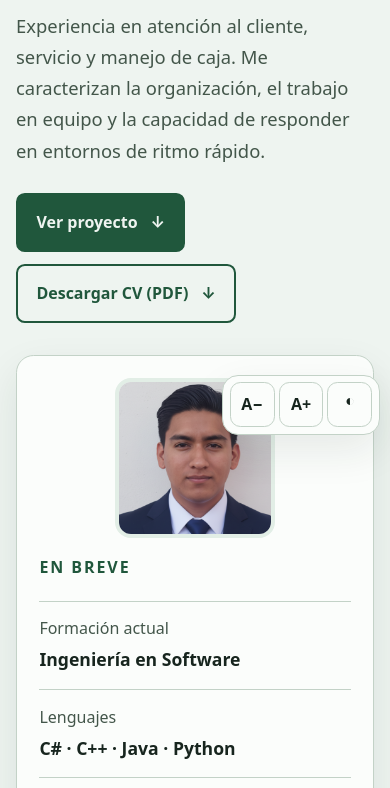
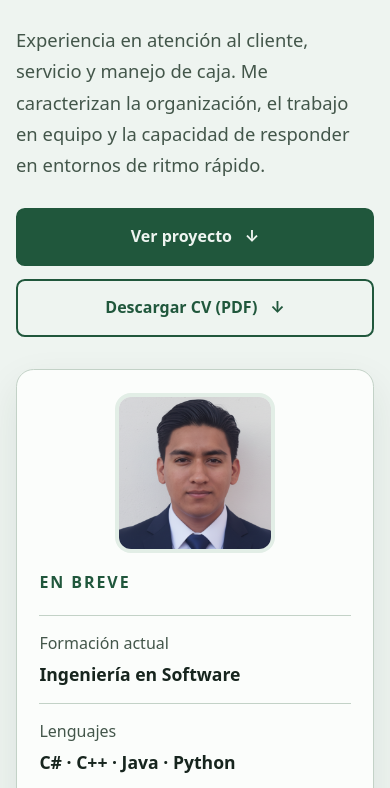
Before and after one commit to epdodev/PagePortafolioWeb-AgentC, a plain HTML site: page index.html in a window 390 px wide. Shown: the part 399-1187 px from the top of the page. Drawn offline with Linux system fonts and the light colour scheme.

Commit message:
Refine mobile spacing and heading contrast

```diff
--- a/styles.css
+++ b/styles.css
@@ -79,14 +79,14 @@ a:focus-visible, button:focus-visible, main:focus-visible {
   display: grid; grid-template-columns: minmax(0, 1.5fr) minmax(17rem, .8fr); align-items: center;
   gap: clamp(2rem, 8vw, 7rem); padding-block: clamp(5rem, 12vw, 9rem) clamp(4rem, 8vw, 6rem);
 }
-.hero-main { max-width: 45rem; }
+.hero-main { min-width: 0; max-width: 45rem; }
 .eyebrow, .card-kicker {
   margin: 0 0 1rem; color: var(--accent-strong); font-size: 1rem; font-weight: 800;
   letter-spacing: .12em; text-transform: uppercase;
 }
 .status-dot { display: inline-block; width: .65rem; height: .65rem; margin-right: .55rem; border-radius: 50%; background: var(--accent); vertical-align: .05em; }
 h1, h2, h3, p { margin-top: 0; }
-h1 { margin-bottom: .6rem; font-size: clamp(2.75rem, 11vw, 7.3rem); line-height: .98; letter-spacing: -.065em; }
+h1 { margin-bottom: .6rem; color: var(--text); font-size: clamp(2.75rem, 11vw, 7.3rem); line-height: .98; letter-spacing: -.065em; }
 h1 span { color: var(--accent); }
 .hero-role { margin-bottom: 1rem; color: var(--accent-strong); font-size: clamp(1.25rem, 2.4vw, 1.65rem); font-weight: 700; }
 .hero-copy { max-width: 42rem; margin-bottom: 1.7rem; color: var(--muted); font-size: 1.15rem; }
@@ -96,7 +96,7 @@ h1 span { color: var(--accent); }
 .button-link:hover { background: var(--surface); color: var(--accent-strong); }
 .button-link--outline { background: transparent; color: var(--accent-strong); }
 :root[data-theme="dark"] .button-link--outline { color: var(--accent-strong); }
-.hero-card { padding: clamp(1.4rem, 3vw, 2rem); border: 1px solid var(--line); border-radius: 1.1rem; background: var(--surface); box-shadow: var(--shadow); }
+.hero-card { min-width: 0; padding: clamp(1.4rem, 3vw, 2rem); border: 1px solid var(--line); border-radius: 1.1rem; background: var(--surface); box-shadow: var(--shadow); }
 .profile-photo { display: block; width: min(100%, 12rem); height: 12rem; aspect-ratio: 1; margin: 0 auto 1.25rem; border: 4px solid var(--surface-alt); border-radius: 1rem; object-fit: cover; object-position: center 42%; }
 .hero-card .card-kicker { margin-bottom: 1.2rem; }
 .quick-facts { margin: 0; }
@@ -149,15 +149,18 @@ h1 span { color: var(--accent); }
   .hero { grid-template-columns: minmax(0, 1.15fr) minmax(15rem, .85fr); gap: 1.5rem; }
 }
 @media (max-width: 650px) {
-  body { padding-top: 7.6rem; }
-  main { padding-bottom: 5rem; }
-  .hero { grid-template-columns: 1fr; align-items: start; gap: 2rem; padding-top: 4rem; }
+  body { padding-top: 8.5rem; }
+  .hero { grid-template-columns: minmax(0, 1fr); align-items: start; gap: 2rem; padding-top: 4rem; }
   .hero-card { max-width: 35rem; }
   .profile-photo { width: 10rem; height: 10rem; margin-bottom: 1rem; }
+  .hero-role, .hero-copy { max-width: 100%; }
+  .hero-actions > * { width: 100%; max-width: 100%; justify-content: center; }
+  .site-nav { margin-top: 1.25rem; }
   .content-section { grid-template-columns: 1fr; gap: 1.25rem; }
   .skills-grid { grid-template-columns: 1fr; }
   .skills-grid .skill-group:last-child { grid-column: auto; }
-  .accessibility-controls { top: auto; right: .65rem; bottom: .65rem; transform: none; grid-auto-flow: column; }
+  .accessibility-controls { top: .4rem; right: .5rem; bottom: auto; transform: none; grid-auto-flow: column; gap: .2rem; padding: .25rem; }
+  .control-button { min-width: 2.45rem; min-height: 2.45rem; }
 }
 @media (max-width: 420px) {
   .site-footer { flex-direction: column; }
@@ -166,7 +169,6 @@ h1 span { color: var(--accent); }
 }
 @media (max-width: 360px) {
   .profile-photo { width: 9rem; height: 9rem; }
-  .hero-actions > * { width: 100%; justify-content: center; }
 }
 @media (prefers-reduced-motion: reduce) {
   *, *::before, *::after { scroll-behavior: auto !important; animation-duration: .01ms !important; animation-iteration-count: 1 !important; transition-duration: .01ms !important; }
```
